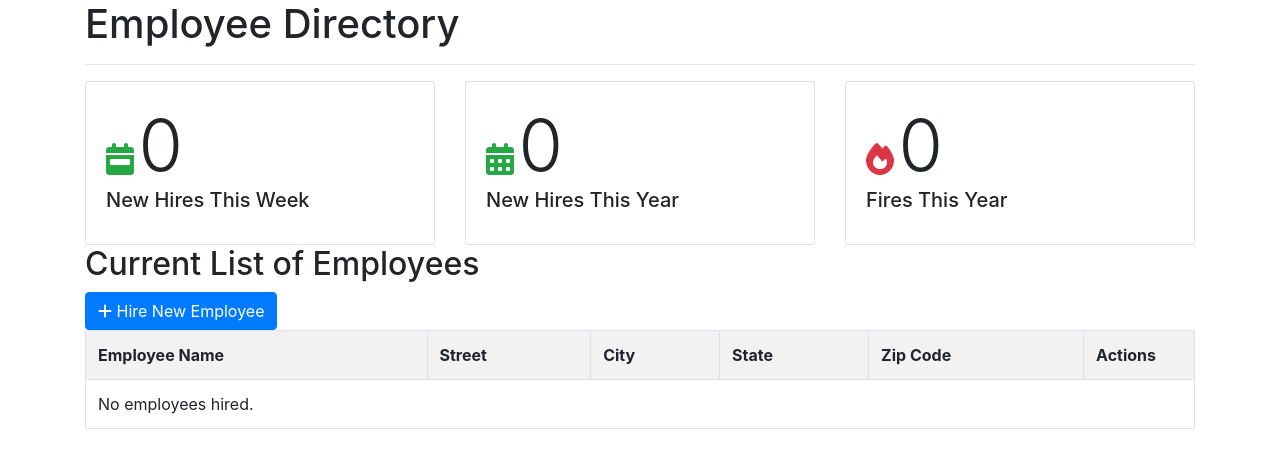
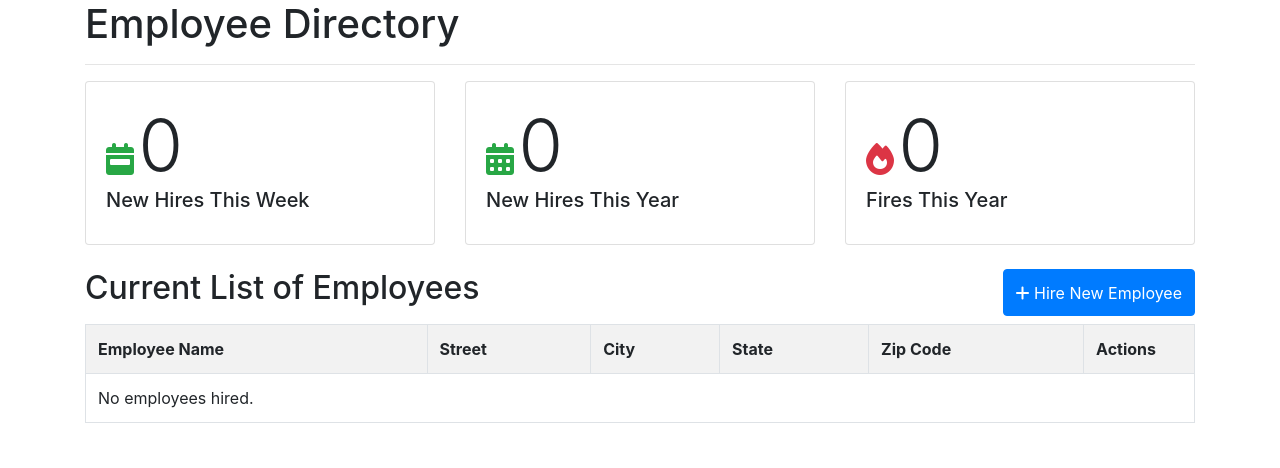
Before and after one commit to JeffreyDavidson/operations-management, a plain HTML site: page index.html in a window 1280 px wide. Drawn offline with nearby package versions, Linux system fonts and the light colour scheme.

Commit message:
Make layout more pleasing to the eye

```diff
--- a/index.html
+++ b/index.html
@@ -75,12 +75,14 @@
 					</div>
 				</div>
 			</div>
-			<div class="row">
+			<div class="row mt-4">
 				<div class="col-md-12" id="employee-list">
-					<h2>Current List of Employees</h2>
+					<div class="mb-2 d-flex justify-content-between">
+						<h2>Current List of Employees</h2>
 						<button class="btn btn-primary" ng-click="vm.openModal('custom-modal-2')">
 							<i class="fas fa-plus"></i> Hire New Employee
 						</button>
+					</div>
 					<table class="table table-striped table-bordered">
 						<tr>
 							<th>Employee Name</th>
```
